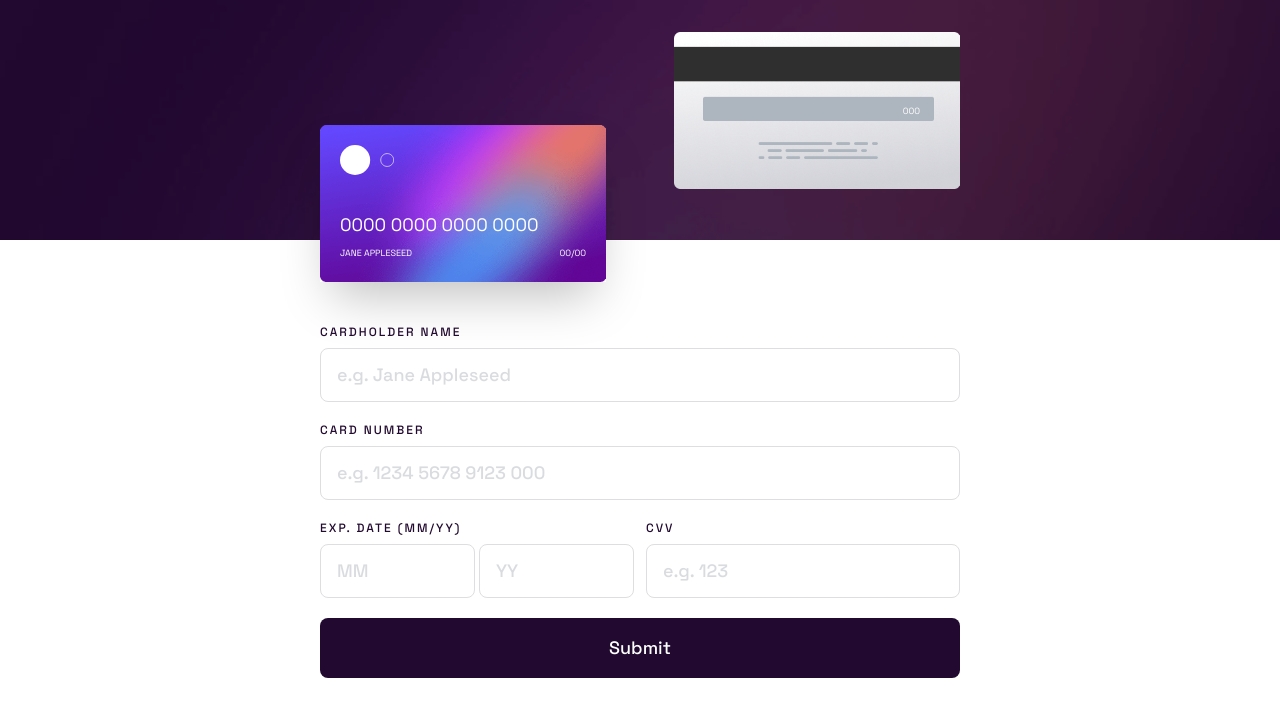
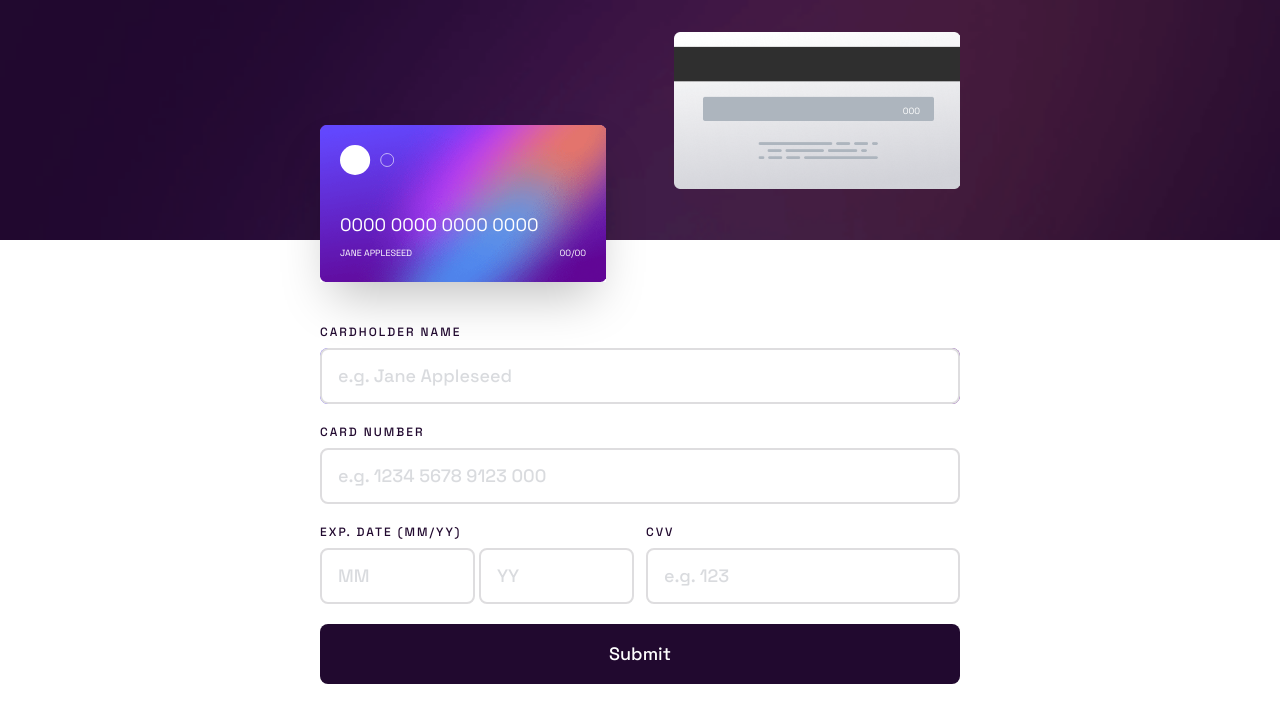
Before and after one commit to solvman/interactive-card-details-form-main, a Next.js app: page / in a window 1280 px wide. Shown: the top 722 px of the page. Built offline with nearby package versions, Linux system fonts and the light colour scheme.

Commit message:
chore: Update credit card form styling and labels

```diff
--- a/app/globals.css
+++ b/app/globals.css
@@ -14,7 +14,7 @@
 
 @layer base {
   input[type="text"] {
-    @apply block rounded-lg border border-secondary-100 px-4 py-3 text-lg font-medium text-primary placeholder:opacity-25;
+    @apply block rounded-lg border-2 border-secondary-100 px-4 py-3 text-lg font-medium text-primary placeholder:opacity-25 hover:border-transparent focus:border-transparent focus:outline-none focus:ring-0 focus:ring-transparent active:border-transparent active:ring-0 active:ring-transparent;
   }
 
   .wrapper {
--- a/app/page.tsx
+++ b/app/page.tsx
@@ -7,11 +7,11 @@ export default function Home() {
       <section className="mb-20 h-[240px] bg-mobile bg-cover bg-no-repeat pt-8">
         <div className="wrapper">
           <div className="card relative ml-auto bg-card-back">
-            <p className="text-inverted absolute right-10 top-1/2 -translate-y-1/2 text-[0.5625rem]">
+            <p className="absolute right-10 top-1/2 -translate-y-1/2 text-[0.5625rem] text-inverted">
               000
             </p>
           </div>
-          <div className="card text-inverted relative -top-16 bg-card-front p-5 shadow-2xl">
+          <div className="card relative -top-16 bg-card-front p-5 text-inverted shadow-2xl">
             <Image
               height={30}
               width={54}
@@ -35,12 +35,14 @@ export default function Home() {
                 <label htmlFor="name" className="label">
                   <span className="block">Cardholder name</span>{" "}
                 </label>
+                <div className="rounded-lg bg-gradient-1">
                   <input
                     type="text"
                     id="name"
                     className="w-full"
                     placeholder="e.g. Jane Appleseed"
                   />
+                </div>
               </div>
               <div>
                 <label htmlFor="card-number" className="label">
```
Lines whose indentation alone changed are shown as unchanged.
